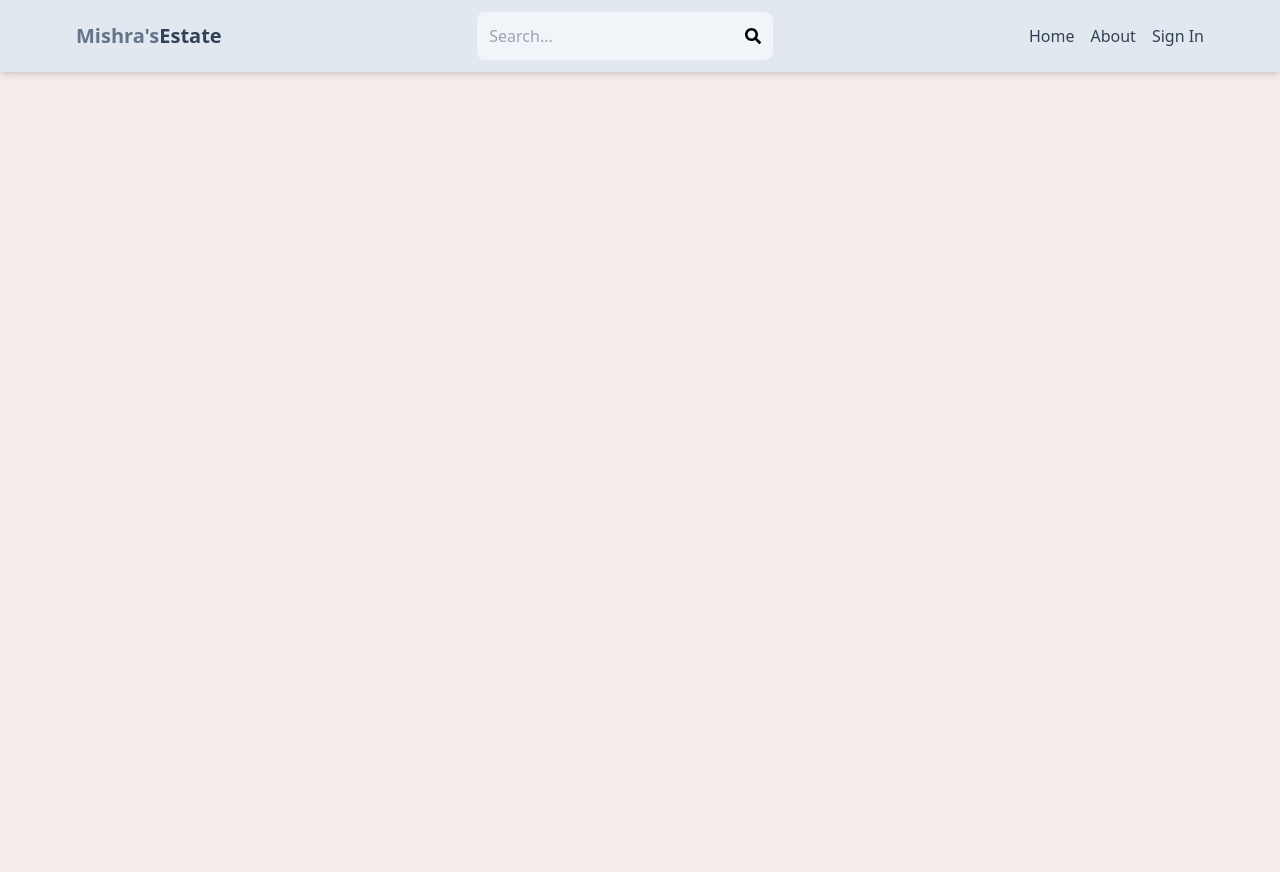
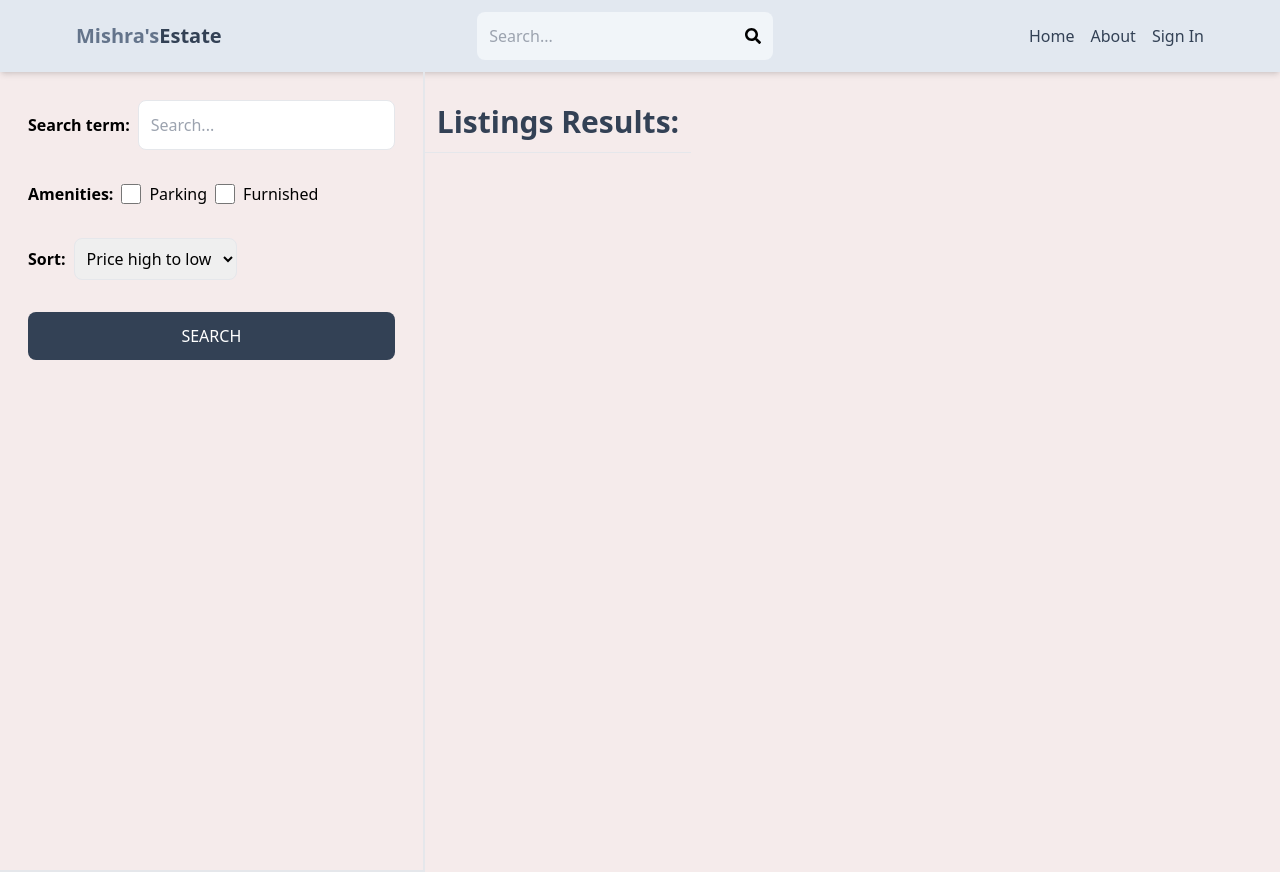
Before and after one commit to UtkarshMishra393/mern-estate, a React (Vite) app in the folder client/: page /search in a window 1280 px wide. Before the commit the page ends 800 px from the top, so only its background shows below. Built offline with nearby package versions, Linux system fonts and the light colour scheme; no server answers.

Commit message:
Create Serach page UI

```diff
--- a/client/src/App.jsx
+++ b/client/src/App.jsx
@@ -9,6 +9,7 @@
 import CreateListing from './pages/CreateListing';
 import UpdateListing from './pages/UpdateListing';
 import Listing from './pages/Listing';
+import Search from './pages/Search';
 
 export default function App() {
   return <BrowserRouter>
@@ -19,6 +20,7 @@
       <Route path='/sign-up' element={<SignUp/>}/>
       <Route path='/about' element={<About/>}/>
       <Route path='/listing/:listingId' element={<Listing/>}/>
+      <Route path='/search' element={<Search/>}/>
       <Route element={<PrivateRoute/>}>
         <Route path='/profile' element={<Profile/>}/>
         <Route path='/create-listing' element={<CreateListing/>}/>
--- /dev/null
+++ b/client/src/pages/Search.jsx
@@ -0,0 +1,49 @@
+import React from "react";
+
+export default function Search() {
+  return (
+    <div className="flex flex-col md:flex-row">
+      <div className="p-7 border-b-2 md:border-r-2 md:min-h-screen">
+        <form className="flex flex-col gap-8">
+          <div className="flex items-center gap-2">
+            <label className="font-semibold whitespace-nowrap">Search term:</label>
+            <input
+              type="text"
+              id="searchTerm"
+              placeholder="Search..."
+              className="border rounded-lg p-3 w-full"
+            />
+          </div>
+          <div className="flex gap-2 flex-wrap items-center">
+            <label className="font-semibold">Amenities:</label>
+            <div className="flex gap-2 flex-wrap items-center">
+              <input type="checkbox" id="parking" className="h-5 w-5" />
+              <span>Parking</span>
+            </div>
+            <div className="flex gap-2 flex-wrap items-center">
+              <input type="checkbox" id="furnished" className="h-5 w-5" />
+              <span>Furnished</span>
+            </div>
+          </div>
+          <div className="flex items-center gap-2">
+            <label className="font-semibold">Sort:</label>
+            <select className="border rounded-lg p-2" id="sort_order">
+              <option className="bg-gray-200">Price high to low</option>
+              <option className="bg-gray-200">Price low to high</option>
+              <option className="bg-gray-200">Latest</option>
+              <option className="bg-gray-200">Oldest</option>
+            </select>
+          </div>
+          <button className="bg-slate-700 text-white p-3 rounded-lg uppercase hover:bg-blue-900">
+            Search
+          </button>
+        </form>
+      </div>
+      <div className=" ">
+        <h1 className="text-3xl font-semibold border-b p-3 text-slate-700 mt-5">
+          Listings Results:
+        </h1>
+      </div>
+    </div>
+  );
+}
```
